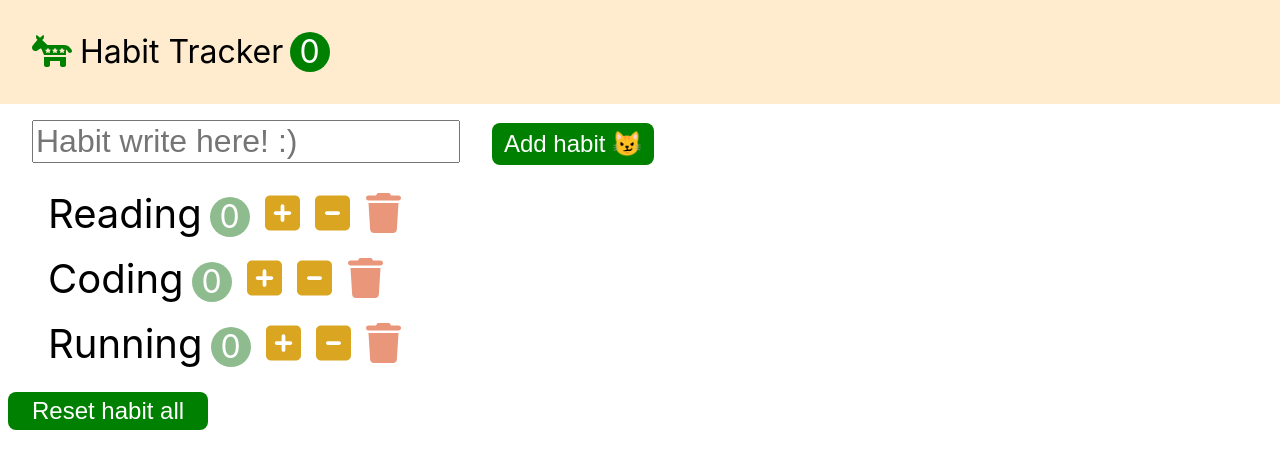
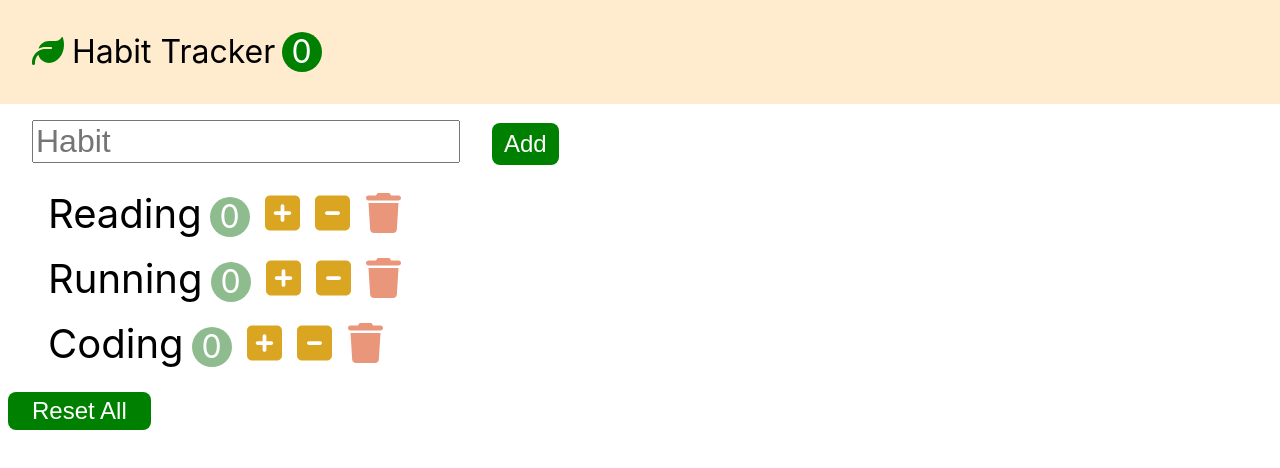
Before and after one commit to jiye-7/react-habit-tracker-project, a React (Create React App) app: page / in a window 1280 px wide. Shown: the top 468 px of the page. Built offline with nearby package versions, Linux system fonts and the light colour scheme.

Commit message:
app 컴포넌트의 모든 로직을 presenter로 분리

```diff
--- a/src/App.jsx
+++ b/src/App.jsx
@@ -1,82 +1,46 @@
-import React, { Component } from 'react';
+import React from 'react';
+import { useCallback } from 'react';
+import { useState } from 'react';
+import './app.css';
 import Habits from './components/habits';
 import Navbar from './components/navbar';
-import './App.css';
 
-class App extends Component {
-  state = {
-    habits: [
-      { id: 1, name: 'Reading', count: 0 },
-      { id: 2, name: 'Coding', count: 0 },
-      { id: 3, name: 'Running', count: 0 },
-    ],
-    totalCount: 0,
-  };
+const App = ({ presenter }) => {
+  const [habits, setHabits] = useState(presenter.getHabits());
 
-  handleIncrement = (habit) => {
-    const habits = this.state.habits.map((item) => {
-      if (item.id === habit.id) {
-        return { ...habit, count: habit.count + 1 };
-      }
-      return item;
-    });
+  const handleIncrement = useCallback((habit) => {
+    presenter.increment(habit, setHabits);
+  }, []);
 
-    this.setState({ habits });
-  };
+  const handleDecrement = useCallback((habit) => {
+    presenter.decrement(habit, setHabits);
+  }, []);
 
-  handleDecrement = (habit) => {
-    const habits = this.state.habits.map((item) => {
-      if (item.id === habit.id) {
-        const count = habit.count - 1;
-        return { ...habit, count: count < 0 ? 0 : count };
-      }
-      return item;
-    });
-    this.setState({ habits });
-  };
+  const handleDelete = useCallback((habit) => {
+    presenter.delete(habit, setHabits);
+  }, []);
 
-  handleDelete = (habit) => {
-    const habits = [...this.state.habits].filter(
-      (item) => item.id !== habit.id
-    );
-    this.setState({ habits });
-  };
+  const handleAdd = useCallback((name) => {
+    presenter.add(name, setHabits);
+  }, []);
 
-  handleAdd = (name) => {
-    const habits = [...this.state.habits, { id: Date.now(), name, count: 0 }];
-    this.setState({ habits });
-  };
+  const handleReset = useCallback(() => {
+    presenter.reset(setHabits);
+  }, []);
 
-  handleReset = () => {
-    const habits = this.state.habits.map((habit) => {
-      if (habit.count !== 0) {
-        return { ...habit, count: 0 };
-      }
-      return habit;
-    });
-
-    this.setState({ habits });
-  };
-
-  render() {
   return (
     <>
-        <Navbar
-          habitCount={
-            this.state.habits.filter((habit) => habit.count > 0).length
-          }
-        />
+      <Navbar totalCount={habits.filter((item) => item.count > 0).length} />
       <Habits
-          habits={this.state.habits}
-          onIncrement={this.handleIncrement}
-          onDecrement={this.handleDecrement}
-          onDelete={this.handleDelete}
-          onAdd={this.handleAdd}
-          onReset={this.handleReset}
+        habits={habits}
+        onIncrement={handleIncrement}
+        onDecrement={handleDecrement}
+        onDelete={handleDelete}
+        onAdd={handleAdd}
+        onReset={handleReset}
       />
     </>
   );
-  }
-}
+};
 
 export default App;
--- a/src/components/habit.jsx
+++ b/src/components/habit.jsx
@@ -1,46 +1,33 @@
-import React, { Component } from 'react';
+import React, { memo } from 'react';
 
-class Habit extends Component {
-  handleIncrement = () => {
-    this.props.onIncrement(this.props.habit);
+const Habit = memo(({ habit, onIncrement, onDecrement, onDelete }) => {
+  const handleIncrement = () => {
+    onIncrement(habit);
   };
 
-  handleDecrement = () => {
-    this.props.onDecrement(this.props.habit);
+  const handleDecrement = () => {
+    onDecrement(habit);
   };
 
-  handleDelete = () => {
-    this.props.onDelete(this.props.habit);
+  const handleDelete = () => {
+    onDelete(habit);
   };
 
-  render() {
-    const { name, count } = this.props.habit;
-
   return (
-      <li className='habit'>
-        <span className='habit-name'>{name}</span>
-        <span className='habit-count'>{count}</span>
-        <button
-          className='habit-button habit-increase'
-          onClick={this.handleIncrement}
-        >
-          <i className='fas fa-plus-square'></i>
+    <li className="habit">
+      <span className="habit-name">{habit.name}</span>
+      <span className="habit-count">{habit.count}</span>
+      <button className="habit-button habit-increase" onClick={handleIncrement}>
+        <i className="fas fa-plus-square"></i>
       </button>
-        <button
-          className='habit-button habit-decrease'
-          onClick={this.handleDecrement}
-        >
-          <i className='fas fa-minus-square'></i>
+      <button className="habit-button habit-decrease" onClick={handleDecrement}>
+        <i className="fas fa-minus-square"></i>
       </button>
-        <button
-          className='habit-button habit-delete'
-          onClick={this.handleDelete}
-        >
-          <i className='fas fa-trash'></i>
+      <button className="habit-button habit-delete" onClick={handleDelete}>
+        <i className="fas fa-trash"></i>
       </button>
     </li>
   );
-  }
-}
+});
 
 export default Habit;
--- a/src/components/habitAddForm.jsx
+++ b/src/components/habitAddForm.jsx
@@ -1,25 +1,25 @@
 import React, { memo } from 'react';
 
-const HabitAddForm = memo((props) => {
+const HabitAddForm = memo(props => {
   const formRef = React.createRef();
   const inputRef = React.createRef();
 
-  const onSubmit = (e) => {
-    e.preventDefault();
+  const onSubmit = event => {
+    event.preventDefault();
     const name = inputRef.current.value;
     name && props.onAdd(name);
     formRef.current.reset();
   };
 
   return (
-    <form ref={formRef} className='add-form' onSubmit={onSubmit}>
+    <form ref={formRef} className="add-form" onSubmit={onSubmit}>
       <input
         ref={inputRef}
-        type='text'
-        className='add-input'
-        placeholder='Habit write here! :)'
+        type="text"
+        className="add-input"
+        placeholder="Habit"
       />
-      <button className='add-button'>Add habit 😼</button>
+      <button className="add-button">Add</button>
     </form>
   );
 });
--- a/src/components/habits.jsx
+++ b/src/components/habits.jsx
@@ -1,45 +1,27 @@
-import React, { PureComponent } from 'react';
-import Habit from '../components/habit';
+import React from 'react';
+import Habit from './habit';
 import HabitAddForm from './habitAddForm';
 
-class Habits extends PureComponent {
-  handleIncrement = (habit) => {
-    this.props.onIncrement(habit);
-  };
-
-  handleDecrement = (habit) => {
-    this.props.onDecrement(habit);
-  };
-
-  handleDelete = (habit) => {
-    this.props.onDelete(habit);
-  };
-
-  handleAdd = (name) => {
-    this.props.onAdd(name);
-  };
-
-  render() {
+const Habits = ({ habits, onIncrement, onDecrement, onDelete, onAdd, onReset }) => {
   return (
-      <div className='habits'>
-        <HabitAddForm onAdd={this.handleAdd} />
+    <div className="habits">
+      <HabitAddForm onAdd={onAdd} />
       <ul>
-          {this.props.habits.map((habit) => (
+        {habits.map(habit => (
           <Habit
             key={habit.id}
             habit={habit}
-              onIncrement={this.handleIncrement}
-              onDecrement={this.handleDecrement}
-              onDelete={this.handleDelete}
+            onIncrement={onIncrement}
+            onDecrement={onDecrement}
+            onDelete={onDelete}
           />
         ))}
       </ul>
-        <button className='habits-reset' onClick={this.props.onReset}>
-          Reset habit all
+      <button className="habits-reset" onClick={onReset}>
+        Reset All
       </button>
     </div>
   );
-  }
-}
+};
 
 export default Habits;
--- a/src/components/navbar.jsx
+++ b/src/components/navbar.jsx
@@ -3,10 +3,10 @@ import React, { PureComponent } from 'react';
 class Navbar extends PureComponent {
   render() {
     return (
-      <nav className='navbar'>
-        <i className='navbar-logo fas fa-democrat'></i>
+      <nav className="navbar">
+        <i className="navbar-logo fas fa-leaf"></i>
         <span>Habit Tracker</span>
-        <span className='navbar-count'>{this.props.habitCount}</span>
+        <span className="navbar-count">{this.props.totalCount}</span>
       </nav>
     );
   }
--- /dev/null
+++ b/src/habit_presenter.js
@@ -0,0 +1,50 @@
+export default class HabitPresenter {
+  constructor(habits) {
+    this.habits = habits;
+  }
+
+  getHabits() {
+    return this.habits;
+  }
+
+  increment(habit, update) {
+    this.habits = this.habits.map((item) => {
+      if (item.id === habit.id) {
+        return { ...habit, count: habit.count + 1 };
+      }
+      return item;
+    });
+    update(this.habits);
+  }
+
+  decrement(habit, update) {
+    this.habits = this.habits.map((item) => {
+      if (item.id === habit.id) {
+        const count = habit.count - 1;
+        return { ...habit, count: count < 0 ? 0 : count };
+      }
+      return item;
+    });
+    update(this.habits);
+  }
+
+  delete(habit, update) {
+    this.habits = this.habits.filter((item) => item.id !== habit.id);
+    update(this.habits);
+  }
+
+  add(name, update) {
+    this.habits = [...this.habits, { id: Date.now(), name, count: 0 }];
+    update(this.habits);
+  }
+
+  reset(update) {
+    this.habits = this.habits.map((habit) => {
+      if (habit.count !== 0) {
+        return { ...habit, count: 0 };
+      }
+      return habit;
+    });
+    update(this.habits);
+  }
+}
--- a/src/index.js
+++ b/src/index.js
@@ -1,12 +1,19 @@
 import React from 'react';
 import ReactDOM from 'react-dom/client';
-import App from './App';
+import App from './app';
 import './index.css';
 import '@fortawesome/fontawesome-free/js/all.js';
+import HabitPresenter from './habit_presenter';
+
+const habitPresenter = new HabitPresenter([
+  { id: 1, name: 'Reading', count: 0 },
+  { id: 2, name: 'Running', count: 0 },
+  { id: 3, name: 'Coding', count: 0 },
+]);
 
 const rootElement = ReactDOM.createRoot(document.getElementById('root'));
 rootElement.render(
   <React.StrictMode>
-    <App />
+    <App presenter={habitPresenter} />
   </React.StrictMode>
 );
```
Also changed, not shown: src/components/simpleHabit.jsx (deleted, +0 -32 lines). Lines whose indentation alone changed are shown as unchanged.
